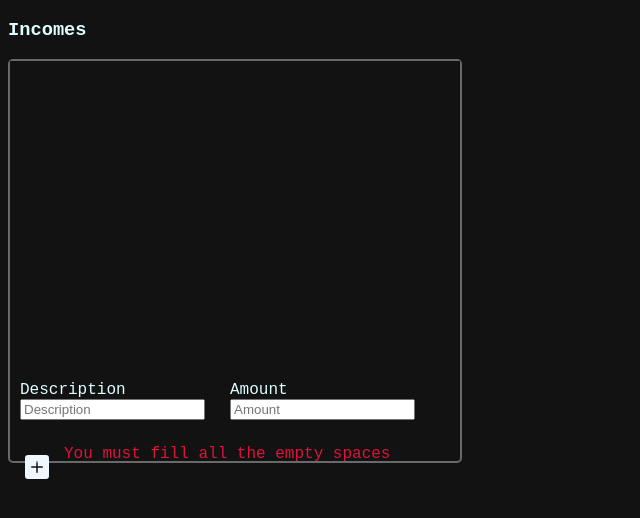
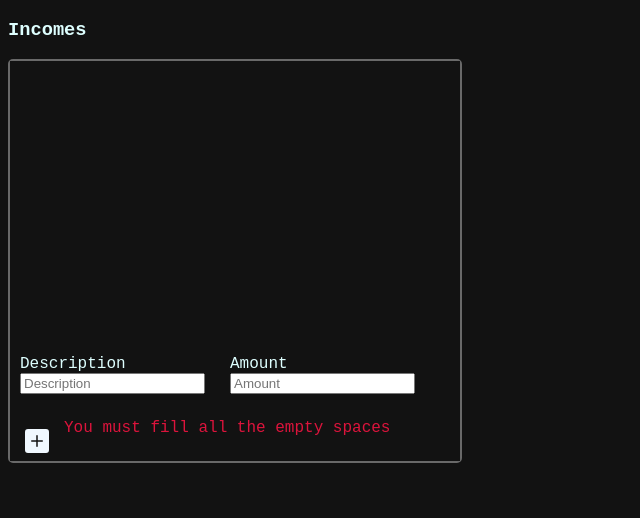
Before and after one commit to ARK7X/Personal_Finances, a React (Vite) app: page / in a window 1280 px wide. Shown: the top 518 px of the page, without its empty margins (0-640 px from the left). Built offline with nearby package versions, Linux system fonts and the light colour scheme.

Commit message:
Updating some CSS properties in order to change how much space the div take inside the main container, deleting the use of pusition for flex

```diff
--- a/src/Styles/CardContainer.css
+++ b/src/Styles/CardContainer.css
@@ -9,10 +9,16 @@
     border-color: dimgray;
 }
 
+.main-container .card-container {
+    flex: 4 1 0px;
+}
+
+.main-container .CardControlContainer {
+    flex: 1 1 0px;
+}
+
 .card-container {
     background-color: #121212;
-    width: 100%;
-    height: 19.4rem;
     overflow-y: scroll;
     overflow-x: hidden;
     scrollbar-width:thin;
@@ -89,10 +95,7 @@
 }
 
 .CardControlContainer {
-    width: 28.11rem;
-    height: 5.5rem;
     background-color: #121212;
-    position: absolute;
     display: flex;
     flex-direction: row;
     flex-wrap: wrap;
@@ -140,3 +143,8 @@
     color: crimson;
     margin: 0px 0px 10px 10px;
 }
+
+.CardControlContainer .fillSuccess {
+    color: green;
+    margin: 0px 0px 10px 10px;
+}
--- a/src/components/CardControl.tsx
+++ b/src/components/CardControl.tsx
@@ -63,9 +63,11 @@ export const CardControl = (props: propsCardControl) => {
           viewBox="0 0 16 16"
           handleClick={sendForm}
         />
-        {(isDescriptionEmpty || isAmountEmpty) && (
+        {(isDescriptionEmpty || isAmountEmpty) ? (
           <p className="fillWarning">You must fill all the empty spaces</p>
-        )}
+        ):
+          <p className="fillSuccess">Great!</p>
+        }
       </div>
     </>
   );
```
